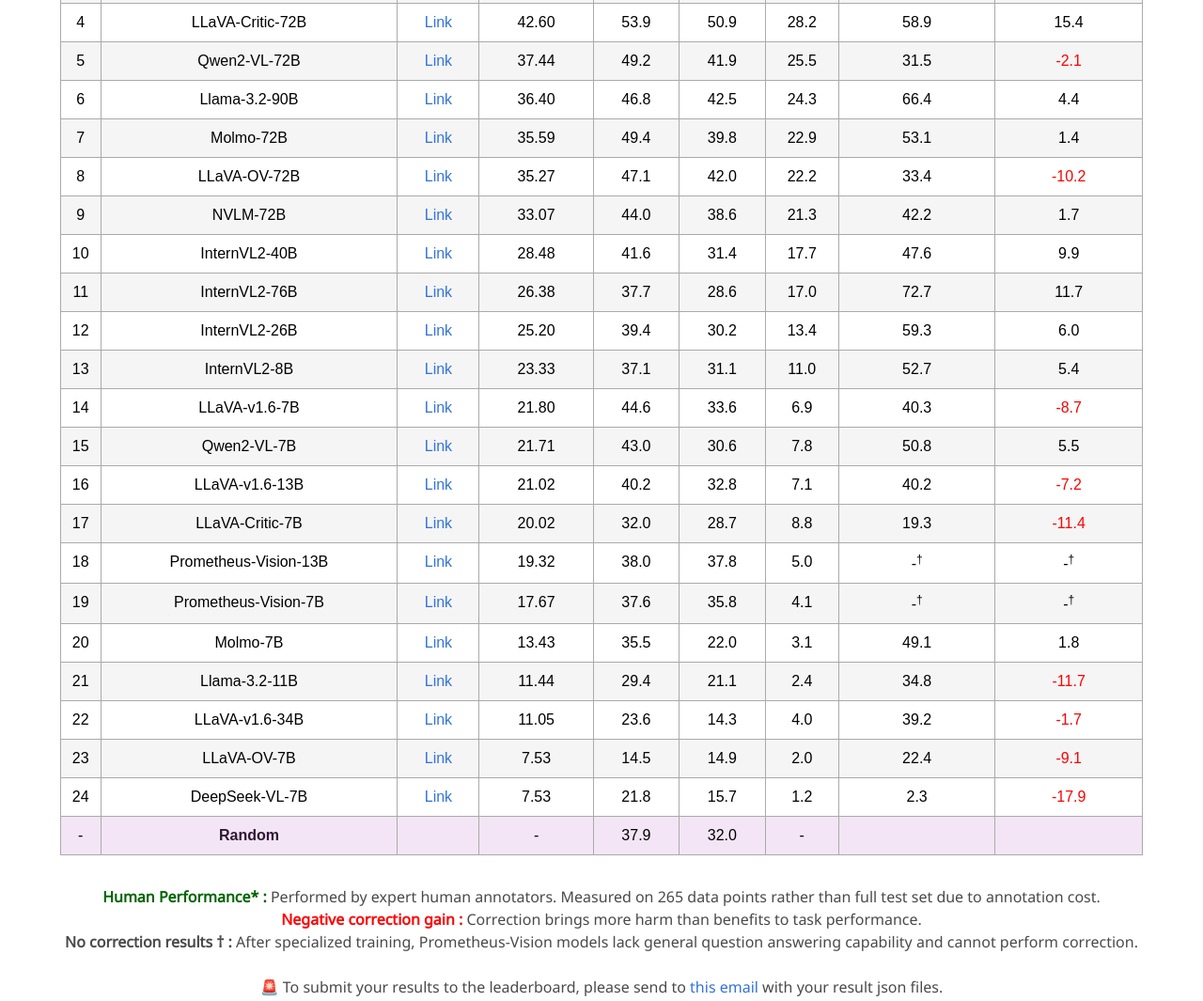
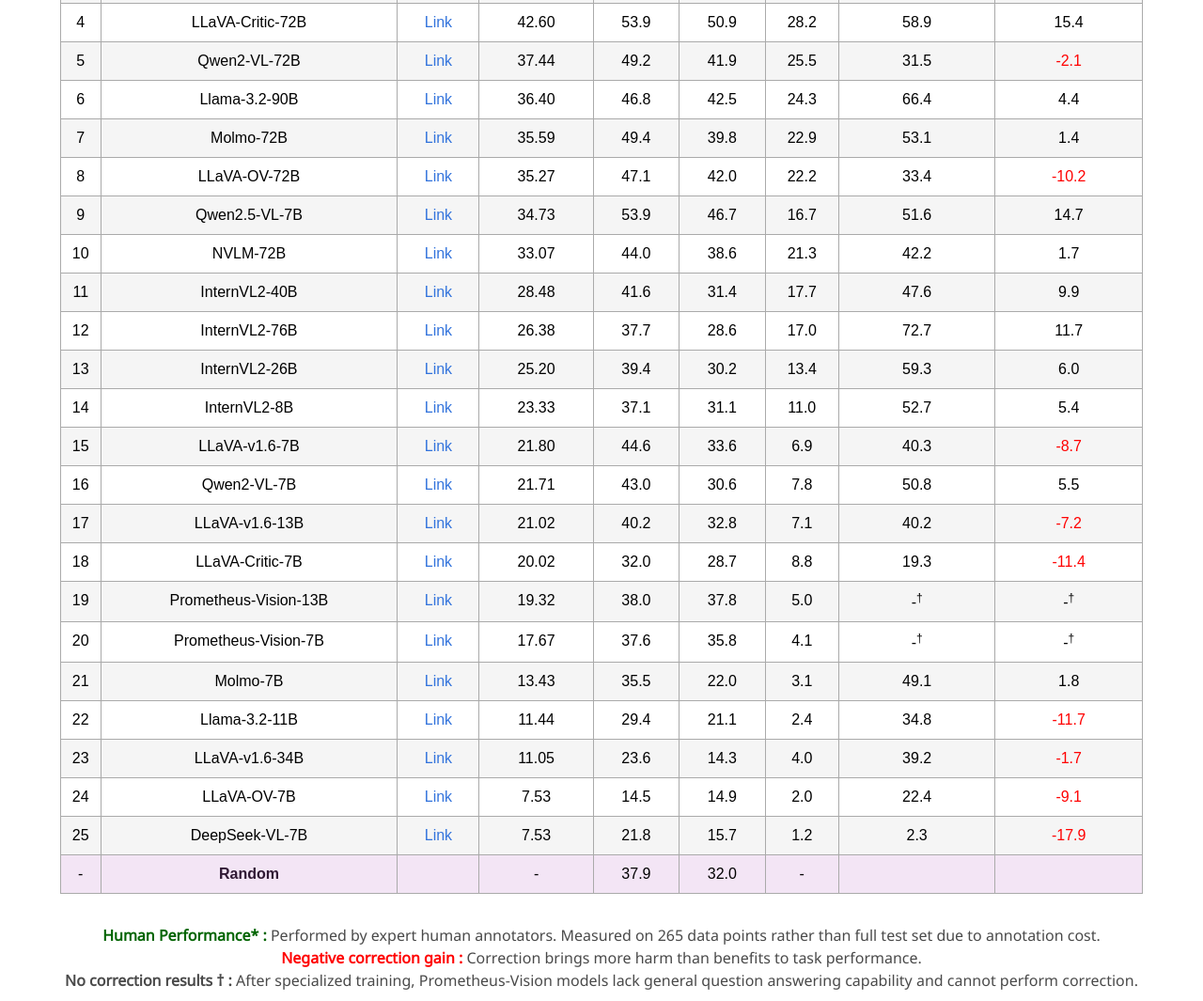
Before and after one commit to visco-benchmark/visco-benchmark.github.io, a plain HTML site: page index.html in a window 1280 px wide. Shown: the part 1614-2679 px from the top of the page at 94% size. Drawn offline with nearby package versions, Linux system fonts and the light colour scheme; a script that the page names is missing; some icons are missing; a web font is replaced by a local one.

Commit message:
update results with qwen2.5-vl-7b

```diff
--- a/index.html
+++ b/index.html
@@ -324,8 +324,19 @@
                             <td>33.4</td>
                             <td><span style="color:red">-10.2</span></td>
                         </tr>
+			<tr>
+			    <td>9</td>
+                            <td>Qwen2.5-VL-7B</td>
+                            <td><a href="https://huggingface.co/Qwen/Qwen2.5-VL-7B-Instruct" class="ext-link" style="font-size: 16px;">Link</a></td>
+                            <td>34.73</td>
+                            <td>53.9</td>
+                            <td>46.7</td>
+                            <td>16.7</td>
+                            <td>51.6</td>
+                            <td>14.7</td>
+			</tr>
                         <tr>
-                            <td>9</td>
+                            <td>10</td>
                             <td>NVLM-72B</td>
                             <td><a href="https://arxiv.org/abs/2412.02172" class="ext-link" style="font-size: 16px;">Link</a></td>
                             <td>33.07</td>
@@ -336,7 +347,7 @@
                             <td>1.7</td>
                         </tr>
                         <tr>
-                            <td>10</td>
+                            <td>11</td>
                             <td>InternVL2-40B</td>
                             <td><a href="https://arxiv.org/abs/2412.02172" class="ext-link" style="font-size: 16px;">Link</a></td>
                             <td>28.48</td>
@@ -347,7 +358,7 @@
                             <td>9.9</td>
                         </tr>
                         <tr>
-                            <td>11</td>
+                            <td>12</td>
                             <td>InternVL2-76B</td>
                             <td><a href="https://arxiv.org/abs/2412.02172" class="ext-link" style="font-size: 16px;">Link</a></td>
                             <td>26.38</td>
@@ -358,7 +369,7 @@
                             <td>11.7</td>
                         </tr>
                         <tr>
-                            <td>12</td>
+                            <td>13</td>
                             <td>InternVL2-26B</td>
                             <td><a href="https://arxiv.org/abs/2412.02172" class="ext-link" style="font-size: 16px;">Link</a></td>
                             <td>25.20</td>
@@ -369,7 +380,7 @@
                             <td>6.0</td>
                         </tr>
                         <tr>
-                            <td>13</td>
+                            <td>14</td>
                             <td>InternVL2-8B</td>
                             <td><a href="https://arxiv.org/abs/2412.02172" class="ext-link" style="font-size: 16px;">Link</a></td>
                             <td>23.33</td>
@@ -380,7 +391,7 @@
                             <td>5.4</td>
                         </tr>
                         <tr>
-                            <td>14</td>
+                            <td>15</td>
                             <td>LLaVA-v1.6-7B</td>
                             <td><a href="https://arxiv.org/abs/2412.02172" class="ext-link" style="font-size: 16px;">Link</a></td>
                             <td>21.80</td>
@@ -391,7 +402,7 @@
                             <td><span style="color:red">-8.7</span></td>
                         </tr>
                         <tr>
-                            <td>15</td>
+                            <td>16</td>
                             <td>Qwen2-VL-7B</td>
                             <td><a href="https://arxiv.org/abs/2412.02172" class="ext-link" style="font-size: 16px;">Link</a></td>
                             <td>21.71</td>
@@ -402,7 +413,7 @@
                             <td>5.5</td>
                         </tr>
                         <tr>
-                            <td>16</td>
+                            <td>17</td>
                             <td>LLaVA-v1.6-13B</td>
                             <td><a href="https://arxiv.org/abs/2412.02172" class="ext-link" style="font-size: 16px;">Link</a></td>
                             <td>21.02</td>
@@ -413,7 +424,7 @@
                             <td><span style="color:red">-7.2</span></td>
                         </tr>
                         <tr>
-                            <td>17</td>
+                            <td>18</td>
                             <td>LLaVA-Critic-7B</td>
                             <td><a href="https://arxiv.org/abs/2412.02172" class="ext-link" style="font-size: 16px;">Link</a></td>
                             <td>20.02</td>
@@ -424,7 +435,7 @@
                             <td><span style="color:red">-11.4</span></td>
                         </tr>
                         <tr>
-                            <td>18</td>
+                            <td>19</td>
                             <td>Prometheus-Vision-13B</td>
                             <td><a href="https://arxiv.org/abs/2412.02172" class="ext-link" style="font-size: 16px;">Link</a></td>
                             <td>19.32</td>
@@ -435,7 +446,7 @@
                             <td>-<sup>†</sup></td>
                         </tr>
                         <tr>
-                            <td>19</td>
+                            <td>20</td>
                             <td>Prometheus-Vision-7B</td>
                             <td><a href="https://arxiv.org/abs/2412.02172" class="ext-link" style="font-size: 16px;">Link</a></td>
                             <td>17.67</td>
@@ -446,7 +457,7 @@
                             <td>-<sup>†</sup></td>
                         </tr>
                         <tr>
-                            <td>20</td>
+                            <td>21</td>
                             <td>Molmo-7B</td>
                             <td><a href="https://arxiv.org/abs/2412.02172" class="ext-link" style="font-size: 16px;">Link</a></td>
                             <td>13.43</td>
@@ -457,7 +468,7 @@
                             <td>1.8</td>
                         </tr>
                         <tr>
-                            <td>21</td>
+                            <td>22</td>
                             <td>Llama-3.2-11B</td>
                             <td><a href="https://arxiv.org/abs/2412.02172" class="ext-link" style="font-size: 16px;">Link</a></td>
                             <td>11.44</td>
@@ -468,7 +479,7 @@
                             <td><span style="color:red">-11.7</span></td>
                         </tr>
                         <tr>
-                            <td>22</td>
+                            <td>23</td>
                             <td>LLaVA-v1.6-34B</td>
                             <td><a href="https://arxiv.org/abs/2412.02172" class="ext-link" style="font-size: 16px;">Link</a></td>
                             <td>11.05</td>
@@ -479,7 +490,7 @@
                             <td><span style="color:red">-1.7</span></td>
                         </tr>
                         <tr>
-                            <td>23</td>
+                            <td>24</td>
                             <td>LLaVA-OV-7B</td>
                             <td><a href="https://arxiv.org/abs/2412.02172" class="ext-link" style="font-size: 16px;">Link</a></td>
                             <td>7.53</td>
@@ -490,7 +501,7 @@
                             <td><span style="color:red">-9.1</span></td>
                         </tr>
                         <tr>
-                            <td>24</td>
+                            <td>25</td>
                             <td>DeepSeek-VL-7B</td>
                             <td><a href="https://arxiv.org/abs/2412.02172" class="ext-link" style="font-size: 16px;">Link</a></td>
                             <td>7.53</td>
```
